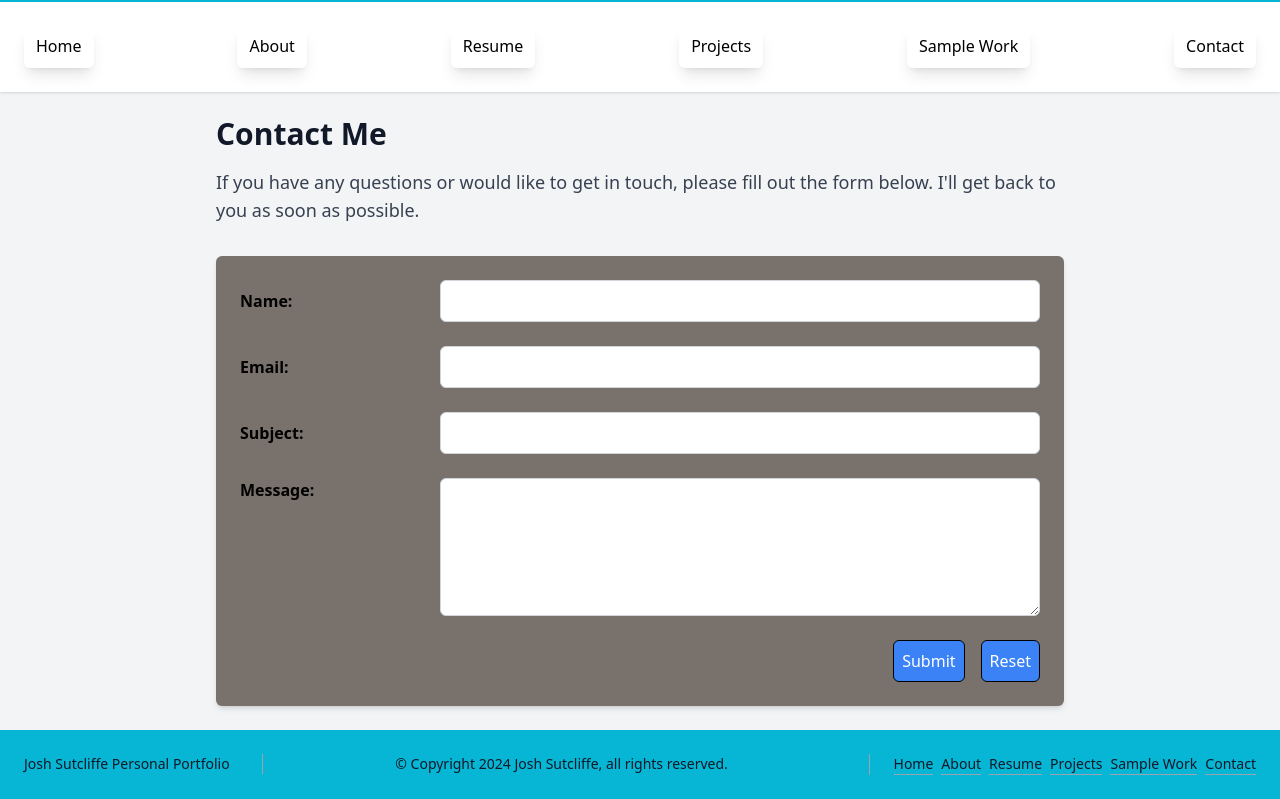
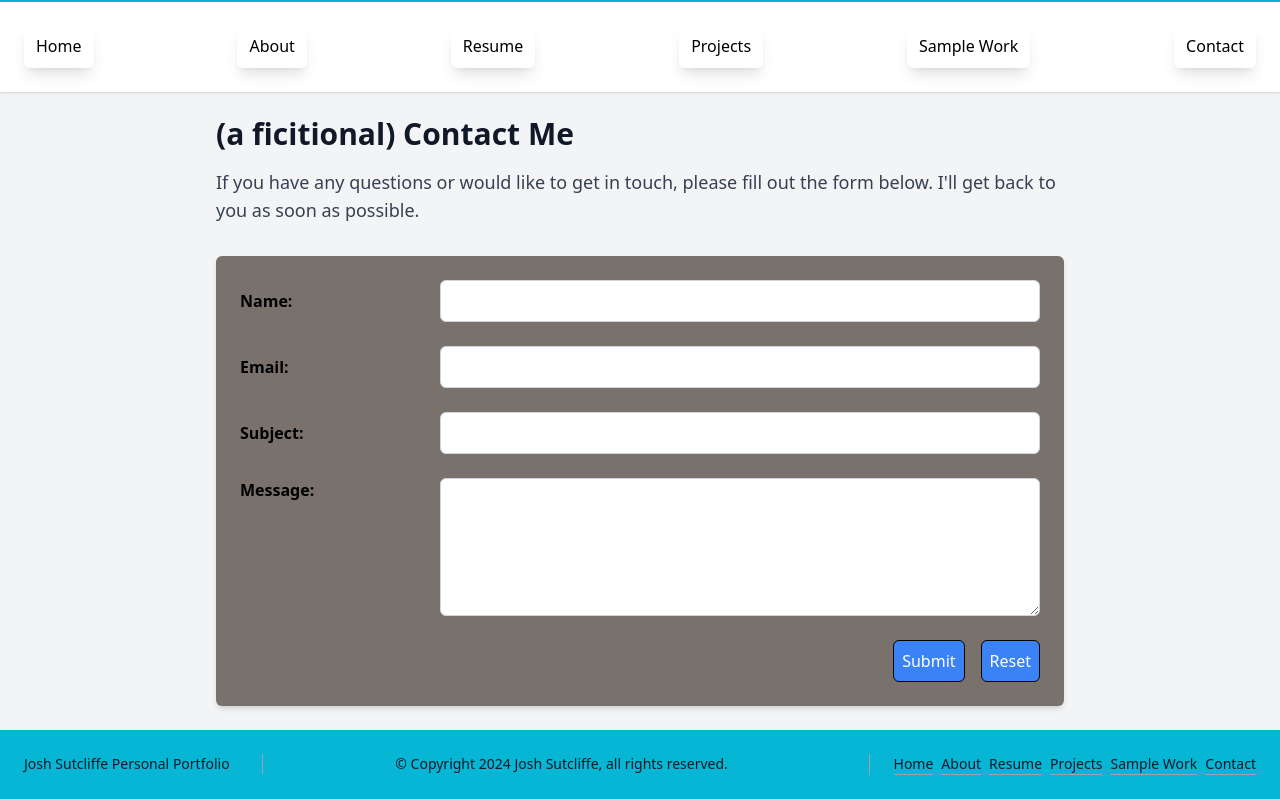
Before and after one commit to josutcliffe/personal_portfolio, a website: page contact.html in a window 1280 px wide. Shown: the part 94-893 px from the top of the page. Drawn offline with Linux system fonts and the light colour scheme.

```diff
--- a/contact.html
+++ b/contact.html
@@ -38,7 +38,7 @@
 
     <main class="p-6 mx-auto max-w-4xl text-left">
         <section class="mb-8">
-            <h2 class="text-3xl font-semibold text-gray-900 mb-4">Contact Me</h2>
+            <h2 class="text-3xl font-semibold text-gray-900 mb-4">(a ficitional) Contact Me</h2>
             <p class="text-lg text-gray-700 mb-4">
                 If you have any questions or would like to get in touch, please fill out the form below. I'll get back to you as soon as possible.
             </p>
```
